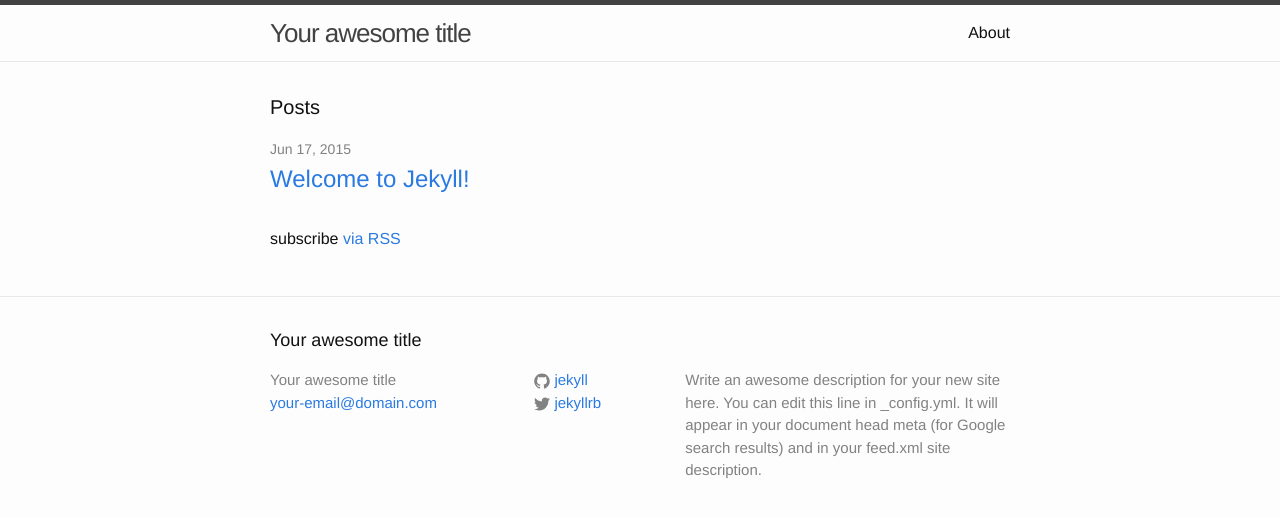
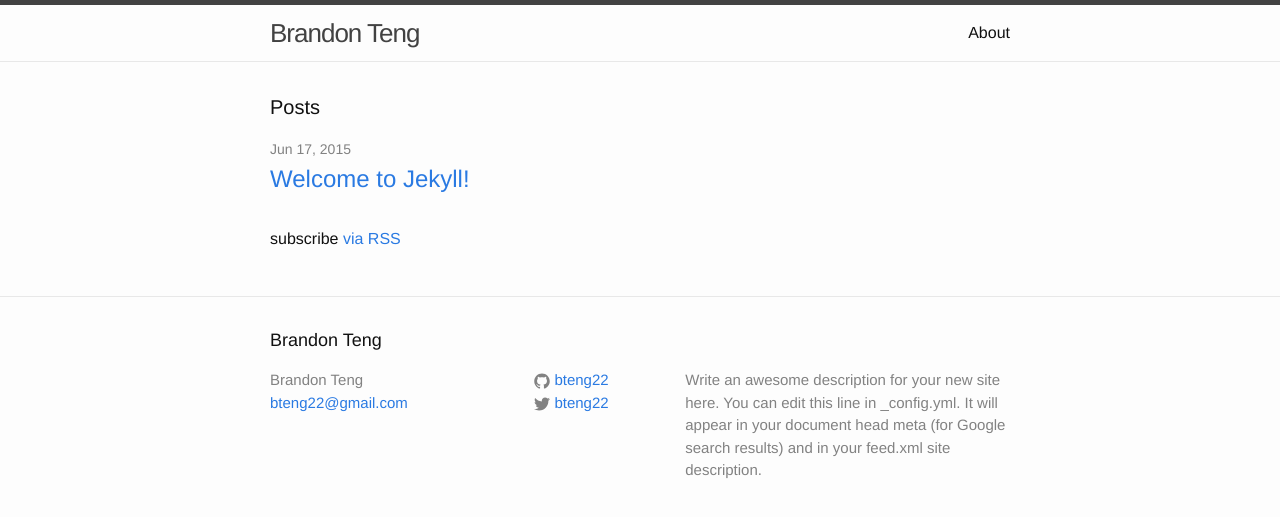
Before and after one commit to bteng22/bteng22.github.io, a Jekyll site: the page built from index.html, in a window 1280 px wide. Shown: the top 517 px of the page. Built offline with Jekyll 4.4.1, drawn with Linux system fonts in a browser that asks for light colours.

Commit message:
add CNAME and update config.yml

```diff
--- /dev/null
+++ b/CNAME
@@ -0,0 +1 @@
+bteng22.me
--- a/_config.yml
+++ b/_config.yml
@@ -1,14 +1,14 @@
 # Site settings
-title: Your awesome title
-email: your-email@domain.com
+title: Brandon Teng
+email: bteng22@gmail.com
 description: > # this means to ignore newlines until "baseurl:"
   Write an awesome description for your new site here. You can edit this
   line in _config.yml. It will appear in your document head meta (for
   Google search results) and in your feed.xml site description.
 baseurl: "" # the subpath of your site, e.g. /blog/
 url: "http://yourdomain.com" # the base hostname & protocol for your site
-twitter_username: jekyllrb
-github_username:  jekyll
+twitter_username: bteng22
+github_username:  bteng22
 
 # Build settings
 markdown: kramdown
```
